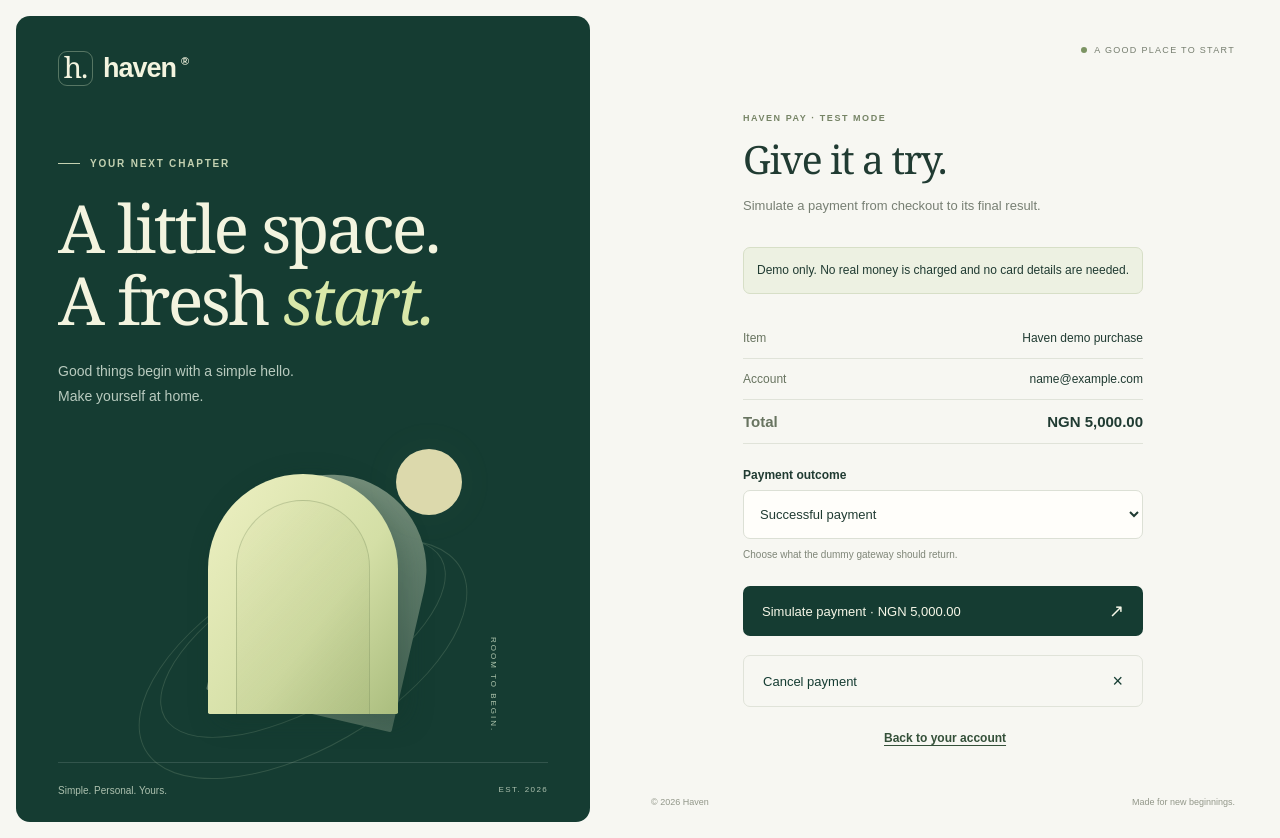
After one commit to Boluex/haven, a Flask app: page /checkout in a window 1280 px wide. The commit adds this page. Run offline with Flask 3, Linux system fonts and the light colour scheme; the visitor is signed in with stand-in values (Sample User, id 1); data comes from the database, SQL or seed files in the repository; some libraries are stand-ins or nearby versions.

Commit message:
added payemt tracking and payment gateway

```diff
--- a/app.py
+++ b/app.py
@@ -8,6 +8,16 @@ from datetime import timedelta
 
 from flask import Flask, abort, g, redirect, render_template, request, session, url_for
 from werkzeug.security import check_password_hash, generate_password_hash
+
+
+PAYMENT_SCENARIOS = {
+    "success": ("Successful payment", "Your demo payment was successful."),
+    "declined": ("Card declined", "The simulated bank declined this payment."),
+    "insufficient_funds": ("Insufficient funds", "The simulated account has insufficient funds."),
+    "timeout": ("Gateway timeout", "The simulated gateway timed out before completing payment."),
+    "cancelled": ("Payment cancelled", "You cancelled this demo payment."),
+}
+DEMO_AMOUNT = "5,000.00"
 
 
 def create_app(test_config=None):
@@ -50,6 +60,11 @@ def create_app(test_config=None):
         database().execute(
             "CREATE TABLE IF NOT EXISTS users (id INTEGER PRIMARY KEY, "
             "name TEXT NOT NULL, email TEXT NOT NULL UNIQUE, password_hash TEXT NOT NULL)"
+        )
+        database().execute(
+            "CREATE TABLE IF NOT EXISTS payments (reference TEXT PRIMARY KEY, "
+            "user_id INTEGER NOT NULL REFERENCES users(id), outcome TEXT NOT NULL, "
+            "amount TEXT NOT NULL, created_at TEXT NOT NULL DEFAULT CURRENT_TIMESTAMP)"
         )
         database().commit()
 
@@ -150,6 +165,74 @@ def create_app(test_config=None):
     def success():
         return render_template("result.html", logged_out=False)
 
+    def payment_result_url(payment):
+        return url_for(
+            "payment_success" if payment["outcome"] == "success" else "payment_unsuccessful",
+            reference=payment["reference"],
+        )
+
+    @app.route("/checkout", methods=["GET", "POST"])
+    @login_required
+    def checkout():
+        if request.method == "POST":
+            reference = request.form.get("reference", "")
+            # Repeated submissions return the original result, even if the outcome changes.
+            payment = database().execute(
+                "SELECT * FROM payments WHERE reference = ? AND user_id = ?",
+                (reference, g.user["id"]),
+            ).fetchone()
+            if payment:
+                return redirect(payment_result_url(payment), code=303)
+            if not reference or not secrets.compare_digest(
+                reference, session.get("checkout_reference", "")
+            ):
+                abort(400, "This checkout expired. Open checkout again to start a new payment.")
+            action = request.form.get("action", "pay")
+            if action not in ("pay", "cancel"):
+                abort(400, "Choose a valid payment action.")
+            outcome = "cancelled" if action == "cancel" else request.form.get("scenario", "")
+            if outcome not in PAYMENT_SCENARIOS:
+                abort(400, "Choose a valid simulation outcome.")
+            database().execute(
+                "INSERT OR IGNORE INTO payments (reference, user_id, outcome, amount) VALUES (?, ?, ?, ?)",
+                (reference, g.user["id"], outcome, DEMO_AMOUNT),
+            )
+            database().commit()
+            session.pop("checkout_reference", None)
+            payment = database().execute(
+                "SELECT * FROM payments WHERE reference = ? AND user_id = ?",
+                (reference, g.user["id"]),
+            ).fetchone()
+            return redirect(payment_result_url(payment), code=303)
+        reference = session.setdefault("checkout_reference", "demo_" + secrets.token_hex(16))
+        return render_template(
+            "checkout.html", reference=reference, amount=DEMO_AMOUNT, scenarios=PAYMENT_SCENARIOS
+        )
+
+    def show_payment(reference, successful):
+        payment = database().execute(
+            "SELECT * FROM payments WHERE reference = ? AND user_id = ?",
+            (reference, g.user["id"]),
+        ).fetchone()
+        if payment is None:
+            abort(404)
+        if (payment["outcome"] == "success") != successful:
+            return redirect(payment_result_url(payment))
+        label, message = PAYMENT_SCENARIOS[payment["outcome"]]
+        return render_template(
+            "payment_result.html", payment=payment, successful=successful, label=label, message=message
+        )
+
+    @app.route("/payment/success/<reference>")
+    @login_required
+    def payment_success(reference):
+        return show_payment(reference, successful=True)
+
+    @app.route("/payment/unsuccessful/<reference>")
+    @login_required
+    def payment_unsuccessful(reference):
+        return show_payment(reference, successful=False)
+
     @app.route("/logout", methods=["POST"])
     @login_required
     def logout():
--- a/static/app.js
+++ b/static/app.js
@@ -18,3 +18,13 @@ if (confirmation && password) {
   confirmation.addEventListener('input', validate);
   password.addEventListener('input', validate);
 }
+
+const paymentForm = document.querySelector('[data-payment-form]');
+if (paymentForm) {
+  paymentForm.addEventListener('submit', () => {
+    paymentForm.querySelector('[role="status"]').hidden = false;
+  });
+  window.addEventListener('pageshow', () => {
+    paymentForm.querySelector('[role="status"]').hidden = true;
+  });
+}
--- a/static/style.css
+++ b/static/style.css
@@ -2,7 +2,7 @@
 *{box-sizing:border-box}
 body{margin:0}
 a{color:inherit}
-button,input{font:inherit}
+button,input,select{font:inherit}
 button,a,input{-webkit-tap-highlight-color:transparent}
 button,a{touch-action:manipulation}
 a:focus-visible,button:focus-visible{outline:3px solid #9baf65;outline-offset:5px}
@@ -75,3 +75,18 @@ small{font-size:10px;color:#7f8678;line-height:1.5}
 @media(max-width:1000px){.shell{grid-template-columns:43% 57%}.story{padding:30px 26px 24px}.main-panel{padding:29px 28px 15px}h1{font-size:53px}.sun{right:8px}.story-footer{font-size:9px}.story-footer span:last-child{display:none}.orbit-two{width:290px}.orbit-one{width:260px}h2{font-size:34px}}
 @media(max-width:700px){.shell{display:block;padding:10px}.story{min-height:auto;padding:22px 26px 27px;border-radius:11px}.brand{font-size:23px}.brand-icon{height:30px;width:30px;font-size:26px}.story-copy{margin-top:29px}.eyebrow{font-size:8px}h1{font-size:40px;letter-spacing:-1.5px;margin:15px 0 8px}h1 br{display:none}.story-copy p{font-size:12px;margin:0}.story-copy p br{display:none}.art,.story-footer{display:none}.main-panel{padding:25px 20px 12px;min-height:calc(100svh - 245px)}.topbar{font-size:8px}.content{padding:35px 0 42px}.tabs{margin-bottom:28px}.form-heading{margin-bottom:25px}h2{font-size:34px}.result h2{font-size:42px}.page-footer{font-size:8px}.form-note{margin-top:28px}}
 @media(prefers-reduced-motion:reduce){*{transition:none!important}}
+.secondary{background:transparent;color:var(--green);border:1px solid var(--line);margin-top:12px}
+.secondary:hover{background:#e9eddf}
+.demo-notice{background:#edf1e2;border:1px solid #d7dfc7;border-radius:7px;padding:13px;font-size:12px;line-height:1.6;margin:22px 0}
+.payment-details{margin:24px 0;font-size:12px}
+.payment-details>div{display:flex;justify-content:space-between;gap:18px;padding:13px 0;border-bottom:1px solid var(--line)}
+.payment-details dt{color:#687460;flex-shrink:0}
+.payment-details dd{margin:0;text-align:right;overflow-wrap:anywhere;min-width:0}
+.payment-total{font-weight:600;font-size:15px}
+.payment-reference{font-family:monospace;font-size:11px}
+.field select{width:100%;padding:15px 12px;border:1px solid #dce0d5;border-radius:7px;background:#fffefa;color:#203b32;font-size:13px}
+.field select:focus-visible{outline:3px solid #9baf65;outline-offset:2px}
+.failure-icon{background:#f8e9df;color:#8e3e2f;border-color:#ebd2c4}
+.auth-form .secondary{margin-top:0}
+.result>.secondary{margin-top:12px}
+.payment-progress{font-size:12px;color:#496642;margin:0}
--- /dev/null
+++ b/templates/checkout.html
@@ -0,0 +1,32 @@
+{% extends "base.html" %}
+{% block title %}Demo checkout{% endblock %}
+{% block content %}
+<div class="form-heading">
+  <span class="kicker">HAVEN PAY · TEST MODE</span>
+  <h2>Give it a try.</h2>
+  <p>Simulate a payment from checkout to its final result.</p>
+</div>
+<div class="demo-notice">Demo only. No real money is charged and no card details are needed.</div>
+<dl class="payment-details">
+  <div><dt>Item</dt><dd>Haven demo purchase</dd></div>
+  <div><dt>Account</dt><dd>{{ g.user.email }}</dd></div>
+  <div class="payment-total"><dt>Total</dt><dd>NGN {{ amount }}</dd></div>
+</dl>
+<form method="post" class="auth-form" data-payment-form>
+  <input type="hidden" name="csrf_token" value="{{ session.csrf_token }}">
+  <input type="hidden" name="reference" value="{{ reference }}">
+  <div class="field">
+    <label for="scenario">Payment outcome</label>
+    <select id="scenario" name="scenario" aria-describedby="scenario-hint">
+      {% for value, details in scenarios.items() if value != 'cancelled' %}
+      <option value="{{ value }}">{{ details[0] }}</option>
+      {% endfor %}
+    </select>
+    <small id="scenario-hint">Choose what the dummy gateway should return.</small>
+  </div>
+  <button class="button primary" type="submit" name="action" value="pay">Simulate payment · NGN {{ amount }} <span aria-hidden="true">↗</span></button>
+  <button class="button secondary" type="submit" name="action" value="cancel">Cancel payment <span aria-hidden="true">×</span></button>
+  <p class="payment-progress" role="status" hidden>Processing your simulated payment…</p>
+</form>
+<p class="switch-copy"><a href="{{ url_for('success') }}">Back to your account</a></p>
+{% endblock %}
--- a/templates/result.html
+++ b/templates/result.html
@@ -12,7 +12,8 @@
   {% else %}
   <p>{{ 'Your account is ready' if session.get('registered') else 'You’ve successfully logged in' }}, {{ g.user.name }}.<br>Welcome to your little corner of Haven.</p>
   <div class="account-card"><div class="avatar">{{ g.user.name[0] | upper }}</div><div class="account-details"><strong>{{ g.user.name }}</strong><span>{{ g.user.email }}</span></div><span class="account-status">Signed in</span></div>
-  <form method="post" action="{{ url_for('logout') }}"><input type="hidden" name="csrf_token" value="{{ session.csrf_token }}"><button class="button primary" type="submit">Log out <span aria-hidden="true">↗</span></button></form>
+  <a class="button primary" href="{{ url_for('checkout') }}">Try a demo payment <span aria-hidden="true">↗</span></a>
+  <form method="post" action="{{ url_for('logout') }}"><input type="hidden" name="csrf_token" value="{{ session.csrf_token }}"><button class="button secondary" type="submit">Log out <span aria-hidden="true">↗</span></button></form>
   <div class="form-note"><span aria-hidden="true">◇</span> All settled in. It’s that simple.</div>
   {% if session.get('registered') %}
   <script>
```
Also changed, not shown: templates/payment_result.html (added, +36 -0 lines), tests/test_auth.py (+3 -2 lines), tests/test_payments.py (added, +115 -0 lines), README.md.
